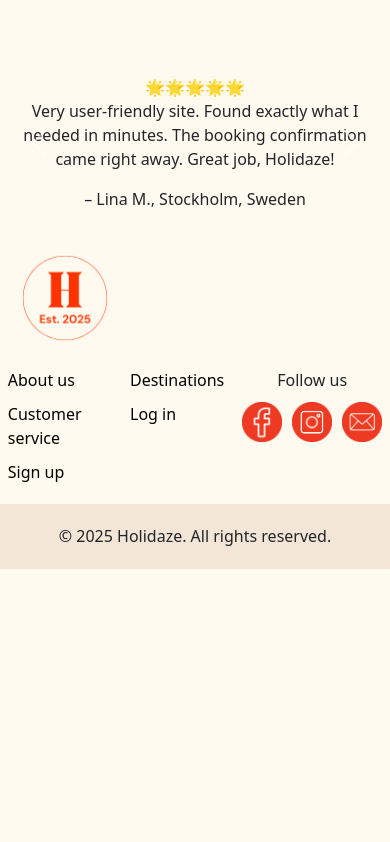
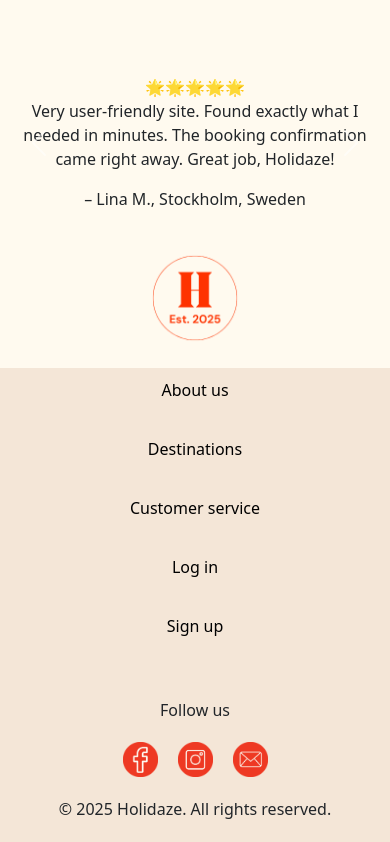
Before and after one commit to CecilieMari/Project-Exam-2, a React (Create React App) app: page / in a window 390 px wide. Shown: the part 855-1697 px from the top of the page. Before the commit the page ends 1424 px from the top, so only its background shows below. Built offline with nearby package versions, Linux system fonts and the light colour scheme; no server answers.

Commit message:
Add mobile responsive design to footer

```diff
--- a/src/components/Footer/Footer.module.css
+++ b/src/components/Footer/Footer.module.css
@@ -5,16 +5,11 @@
     margin-left: 20px;
 }
 
-
-
-
 .rights {
     background-color: #F4E6D7;
     line-height: 65px;
     text-align: center;
 }
-
-
 
 .footerContent {
     display: flex;
@@ -58,3 +53,49 @@
     height: auto;
     width: 90px;
 }
+
+/* Mobile view - Media queries */
+@media (max-width: 768px) {
+    .footerContent {
+        flex-direction: column;
+        align-items: center;
+        text-align: center;
+        gap: 30px;
+        background-color: #F4E6D7;
+        margin: 0;
+    }
+
+    .footerLinks {
+        display: flex;
+        flex-direction: column;
+        gap: 15px;
+        max-width: none;
+        width: 100%;
+    }
+
+    .footerLink {
+        padding: 10px 0;
+        font-size: 16px;
+    }
+
+    .socialMedia {
+        margin-top: 20px;
+        order: 2;
+    }
+
+    .socialIcons {
+        justify-content: center;
+        gap: 20px;
+        margin-top: 10px;
+    }
+
+    .socialIcon {
+        height: 35px;
+        width: 35px;
+    }
+
+    .logoContainer {
+        justify-content: center;
+        margin-left: 0;
+    }
+}
```
